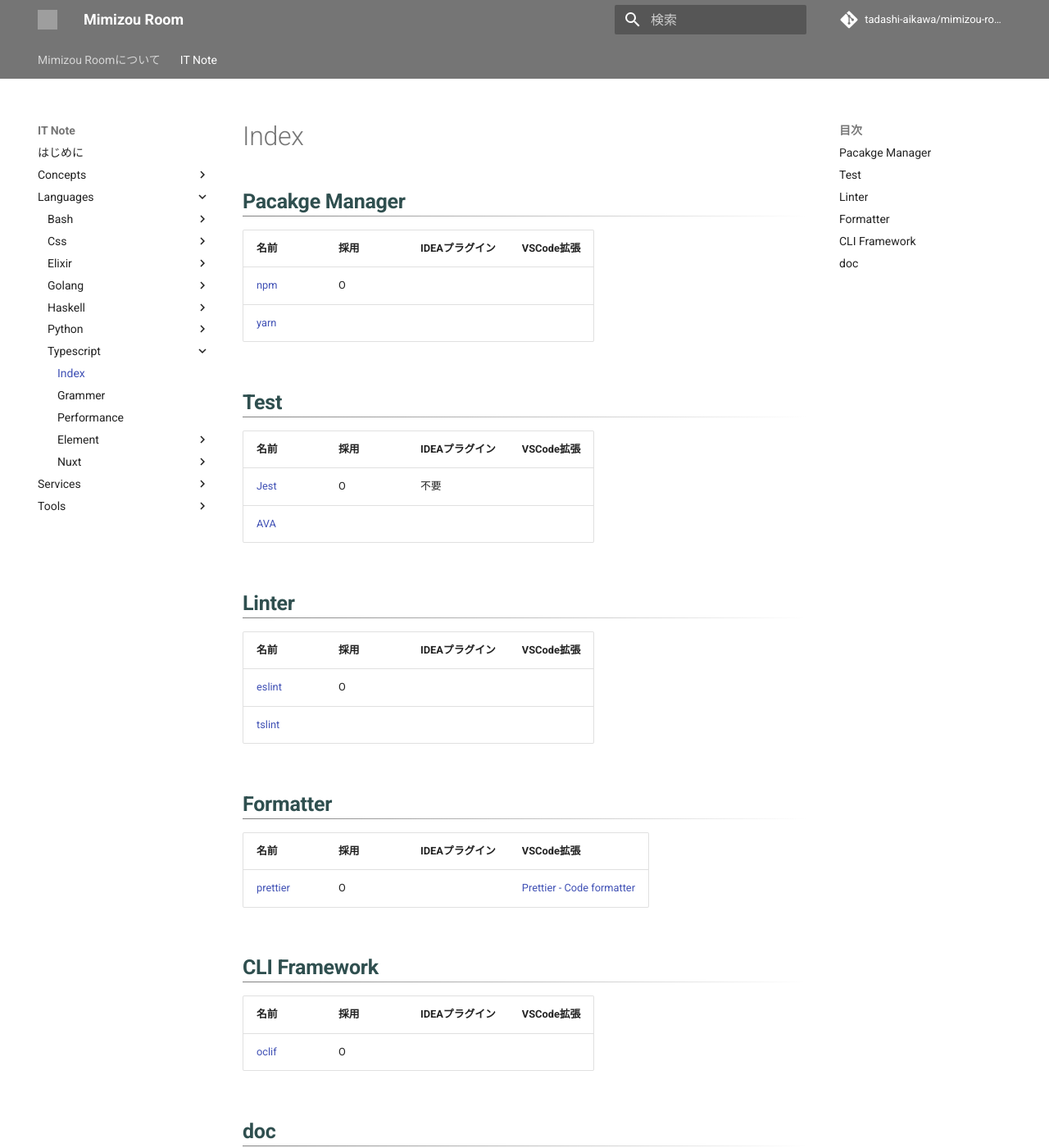
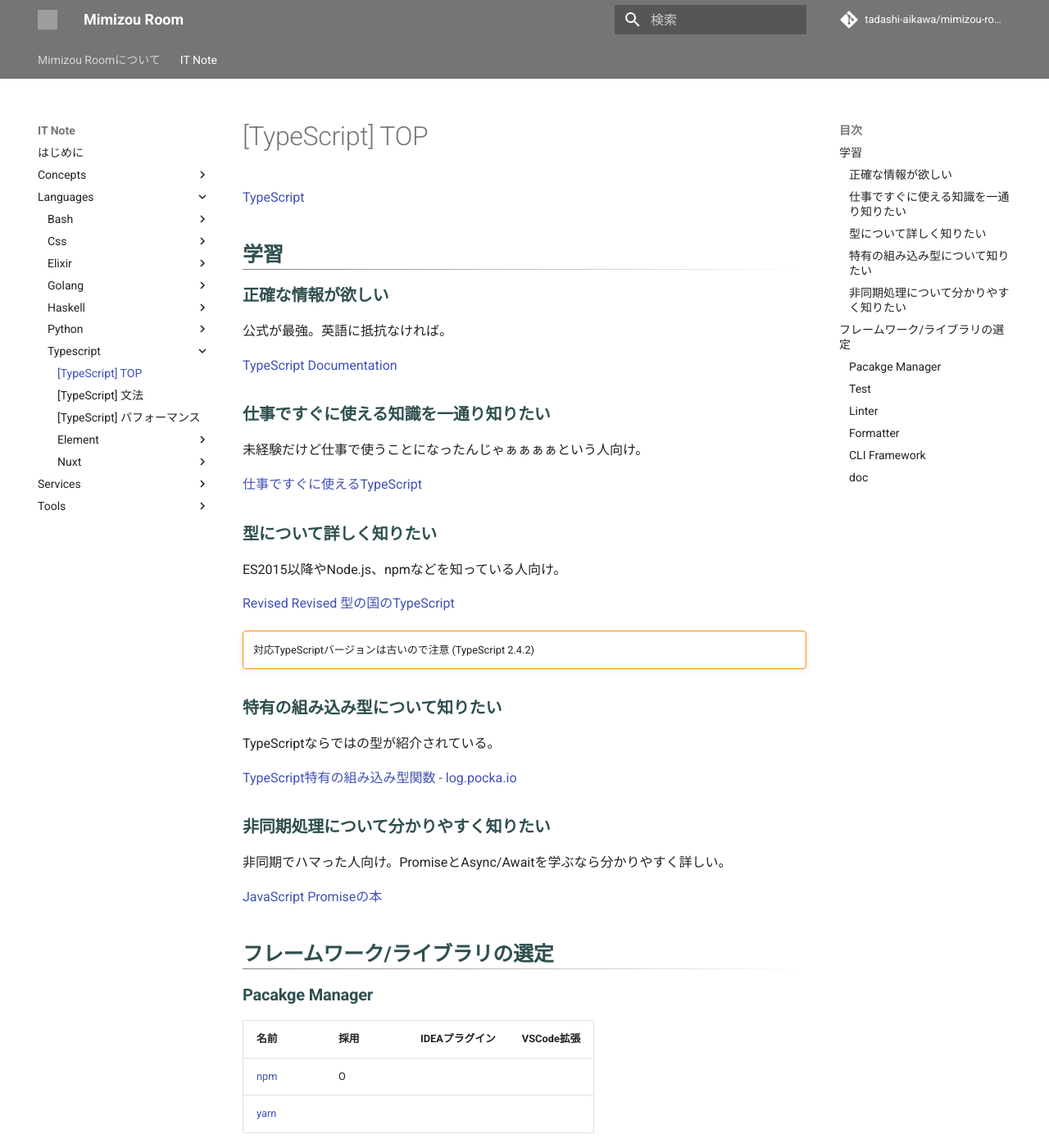
Before and after one commit to tadashi-aikawa/mimizou-room, an MkDocs documentation site: the page built from docs/IT_Note/languages/typescript/index.md, in a window 1280 px wide and 1400 px high. Shown: the whole window at 82% size. Built offline with MkDocs 1.6.1 and Material for MkDocs 9.7.7, drawn with Linux system fonts in a browser that asks for light colours; comment, search, counter and statistics services are not loaded; grey boxes are pictures that could not be loaded.

Commit message:
TypeScript配下の整理

```diff
--- a/docs/IT_Note/languages/typescript/grammer.md
+++ b/docs/IT_Note/languages/typescript/grammer.md
@@ -1,3 +1,6 @@
+# [TypeScript] 文法
+
+
 よく使う型
 ----------
 
--- a/docs/IT_Note/languages/typescript/index.md
+++ b/docs/IT_Note/languages/typescript/index.md
@@ -1,5 +1,51 @@
-Pacakge Manager
----------------
+# [TypeScript] TOP
+
+<a href="https://www.typescriptlang.org/" class="card">TypeScript</a>
+
+
+学習
+----
+
+### 正確な情報が欲しい
+
+公式が最強。英語に抵抗なければ。
+
+<a href="https://www.typescriptlang.org/docs/home.html" class="card">TypeScript Documentation</a>
+
+### 仕事ですぐに使える知識を一通り知りたい
+
+未経験だけど仕事で使うことになったんじゃぁぁぁぁという人向け。
+
+<a href="https://future-architect.github.io/typescript-guide/" class="card">仕事ですぐに使えるTypeScript</a>
+
+### 型について詳しく知りたい
+
+ES2015以降やNode.js、npmなどを知っている人向け。
+
+<a href="http://typescript.ninja/typescript-in-definitelyland/" class="card">Revised Revised 型の国のTypeScript</a>
+
+!!! warning ""
+    対応TypeScriptバージョンは古いので注意 (TypeScript 2.4.2)
+
+### 特有の組み込み型について知りたい
+
+TypeScriptならではの型が紹介されている。
+
+<a href="https://log.pocka.io/posts/typescript-builtin-type-functions/" class="card">TypeScript特有の組み込み型関数 - log.pocka.io</a>
+
+### 非同期処理について分かりやすく知りたい
+
+非同期でハマった人向け。PromiseとAsync/Awaitを学ぶなら分かりやすく詳しい。
+
+<a href="http://azu.github.io/promises-book/" class="card">JavaScript Promiseの本</a>
+
+
+
+
+フレームワーク/ライブラリの選定
+-------------------------------
+
+### Pacakge Manager
 
 |  名前  | 採用 | IDEAプラグイン | VSCode拡張 |
 | ------ | ---- | -------------- | ---------- |
@@ -10,8 +56,7 @@
 [yarn]: https://yarnpkg.com/ja/
 
 
-Test
-----
+### Test
 
 |  名前  | 採用 | IDEAプラグイン | VSCode拡張 |
 | ------ | ---- | -------------- | ---------- |
@@ -22,8 +67,7 @@
 [ava]: https://github.com/avajs/ava
 
 
-Linter
-------
+### Linter
 
 |   名前   | 採用 | IDEAプラグイン | VSCode拡張 |
 | -------- | ---- | -------------- | ---------- |
@@ -34,8 +78,7 @@
 [tslint]: https://palantir.github.io/tslint/
 
 
-Formatter
----------
+### Formatter
 
 |    名前    | 採用 | IDEAプラグイン |         VSCode拡張          |
 | ---------- | ---- | -------------- | --------------------------- |
@@ -45,8 +88,7 @@
 [Prettier - Code formatter]: https://marketplace.visualstudio.com/items?itemName=esbenp.prettier-vscode
 
 
-CLI Framework
--------------
+### CLI Framework
 
 |  名前   | 採用 | IDEAプラグイン | VSCode拡張 |
 | ------- | ---- | -------------- | ---------- |
@@ -55,8 +97,7 @@
 [oclif]: https://oclif.io/docs/introduction
 
 
-doc
----
+### doc
 
 |  名前   | 採用 | IDEAプラグイン | VSCode拡張 |
 | ------- | ---- | -------------- | ---------- |
--- a/docs/IT_Note/languages/typescript/performance.md
+++ b/docs/IT_Note/languages/typescript/performance.md
@@ -1,3 +1,6 @@
+# [TypeScript] パフォーマンス
+
+
 正確なパフォーマンス測定
 ------------------------
 
```
